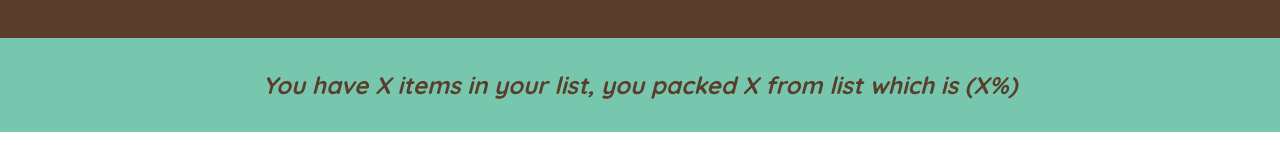
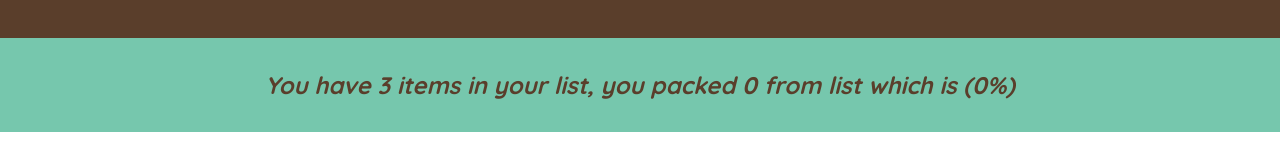
Before and after one commit to Zeyad-Balal/Travel-List-App, a React (Create React App) app: page / in a window 1280 px wide. Shown: the part 570-730 px from the top of the page. Built offline with nearby package versions, Linux system fonts and the light colour scheme.

Commit message:
📝 Implemented Stats Component logic - [Percentage]

```diff
--- a/src/App.jsx
+++ b/src/App.jsx
@@ -2,15 +2,30 @@ import Stats from "./components/Stats";
 import PackingList from "./components/PackingList";
 import Form from "./components/Form";
 import Logo from "./components/Logo";
+const initialItems = [
+  { id: 1, description: "Passports", quantity: 2, packed: false },
+  { id: 2, description: "Socks", quantity: 12, packed: false },
+  { id: 3, description: "Charger", quantity: 1, packed: false },
+  //{ id: 4, description: "tent", quantity: 2, packed: true },
+  //{ id: 5, description: "water", quantity: 5, packed: true },
+  //{ id: 6, description: "fish", quantity: 9, packed: false },
+];
 
 //the main content and rendering part
 function App() {
+  const numItems = initialItems.length;
+  const numPacked = initialItems.filter((item) => item.packed).length;
+  const percentage = Math.round((numPacked / numItems) * 100);
   return (
     <div>
       <Logo />
       <Form />
-      <PackingList />
-      <Stats />
+      <PackingList data={initialItems} />
+      <Stats
+        numItems={numItems}
+        numPacked={numPacked}
+        percentage={percentage}
+      />
     </div>
   );
 }
--- a/src/components/PackingList.jsx
+++ b/src/components/PackingList.jsx
@@ -1,19 +1,9 @@
 import Item from "./Item";
 import { useState } from "react";
 
-//Static Data
-const initialItems = [
-  { id: 1, description: "Passports", quantity: 2, packed: false },
-  { id: 2, description: "Socks", quantity: 12, packed: false },
-  { id: 3, description: "Charger", quantity: 1, packed: false },
-  //{ id: 4, description: "tent", quantity: 2, packed: true },
-  //{ id: 5, description: "water", quantity: 5, packed: true },
-  //{ id: 6, description: "fish", quantity: 9, packed: false },
-];
-
 //List Component, which display what user select to his trip..
-const PackingList = ({ item }) => {
-  const [items, setItems] = useState(initialItems);
+const PackingList = ({ item, data }) => {
+  const [items, setItems] = useState(data);
 
   const handleToggleItem = (id) => {
     setItems((items) =>
--- a/src/components/Stats.jsx
+++ b/src/components/Stats.jsx
@@ -1,9 +1,10 @@
 //it just display what percent user packed from his list
-const Stats = () => {
+const Stats = ({ numItems, numPacked, percentage }) => {
   return (
     <footer className="stats">
       <em>
-        You have X items in your list, you packed X from list which is (X%)
+        You have {numItems} items in your list, you packed {numPacked} from list
+        which is ({percentage}%)
       </em>
     </footer>
   );
```
